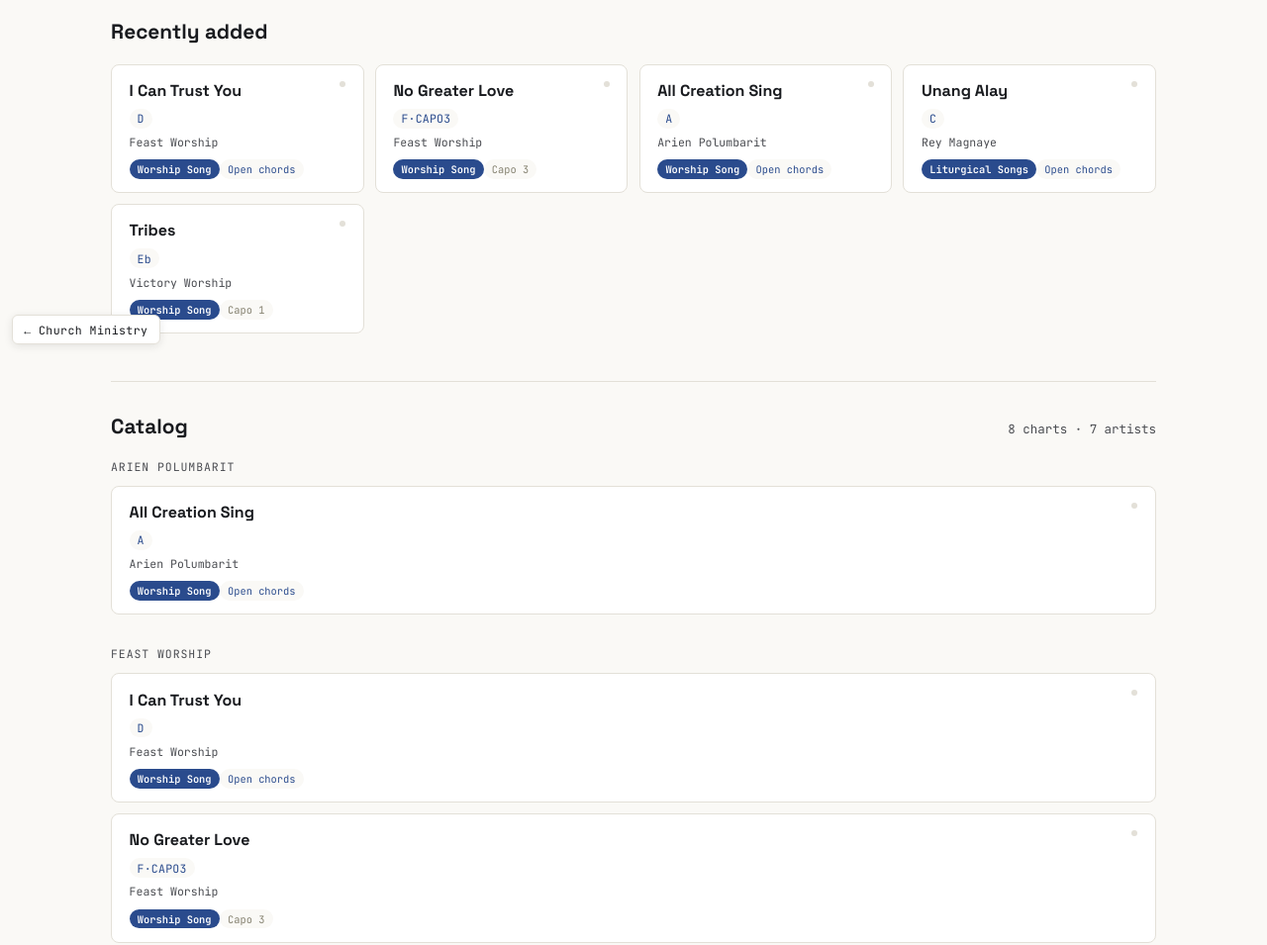
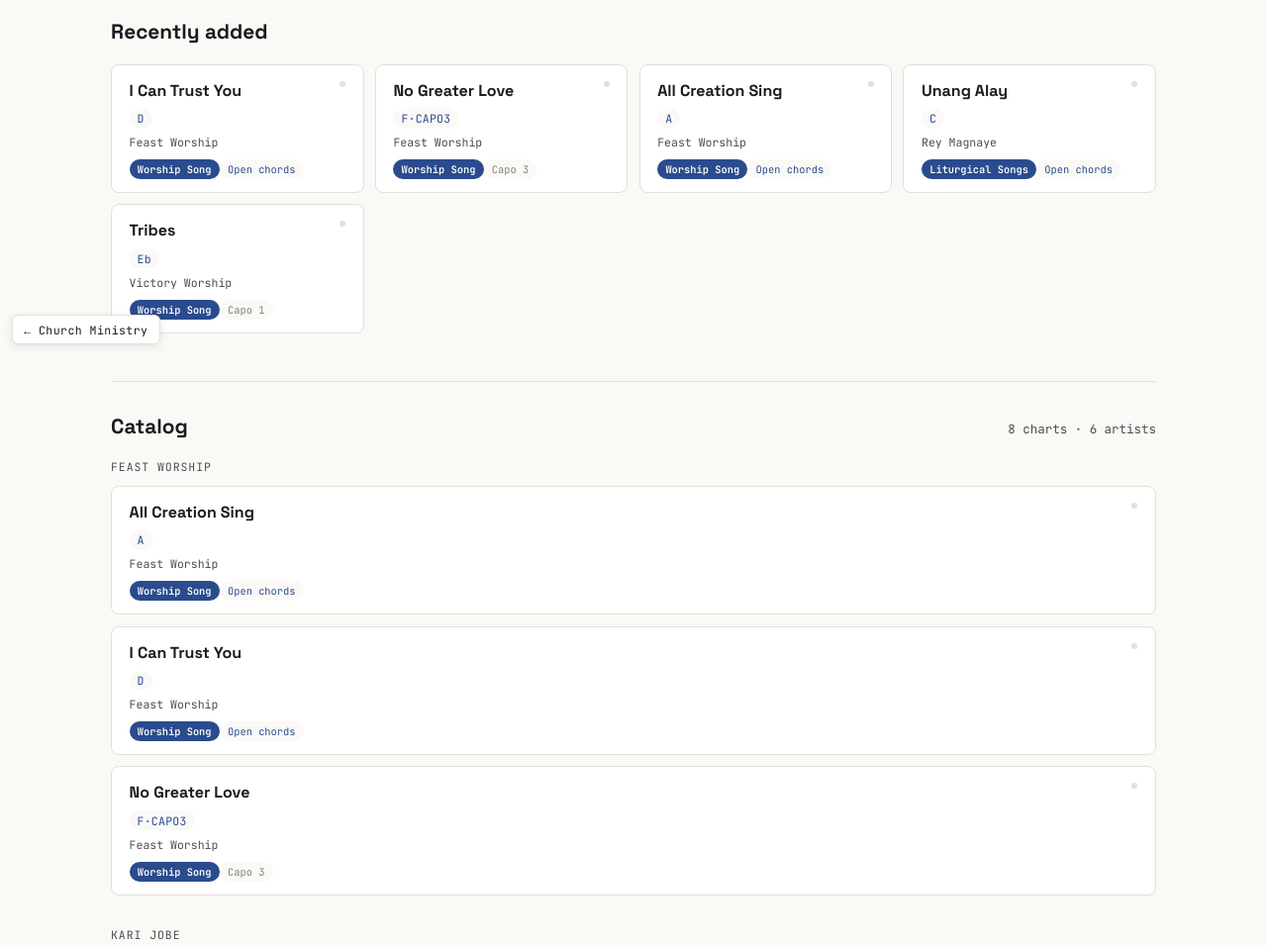
Before and after one commit to allenvincentlucas/Church-Ministry, a website: page worship-chord-library/site/index.html in a window 1280 px wide. Shown: the part 440-1395 px from the top of the page at 99% size. Drawn offline with Linux system fonts and the light colour scheme.

Commit message:
Change artist of 'All Creation Sing' to Feast Worship

```diff
--- a/worship-chord-library/data/artists.json
+++ b/worship-chord-library/data/artists.json
@@ -1,5 +1,4 @@
 [
-  "Arien Polumbarit",
   "Feast Worship",
   "Kari Jobe",
   "Rey Magnaye",
--- a/worship-chord-library/site/index.html
+++ b/worship-chord-library/site/index.html
@@ -55,11 +55,11 @@
       <div class="meta">Feast Worship</div>
       <div class="card-badges"><span class="tag category-tag">Worship Song</span><span class="tag capo-hint">Capo 3</span></div>
     </a>
-<a class="card" href="songs/all-creation-sing.html" data-search="all creation sing arien polumbarit worship song praise & celebration" data-category="Worship Song">
+<a class="card" href="songs/all-creation-sing.html" data-search="all creation sing feast worship worship song praise & celebration" data-category="Worship Song">
       <div class="dot"></div>
       <div class="title">All Creation Sing</div>
       <span class="callnum">A</span>
-      <div class="meta">Arien Polumbarit</div>
+      <div class="meta">Feast Worship</div>
       <div class="card-badges"><span class="tag category-tag">Worship Song</span><span class="tag friendly-hint">Open chords</span></div>
     </a>
 <a class="card" href="songs/unang-alay.html" data-search="unang alay rey magnaye liturgical songs offertory" data-category="Liturgical Songs">
@@ -81,22 +81,19 @@
 
   <div class="catalog-head">
     <h2>Catalog</h2>
-    <span class="catalog-count" id="catalog-count">8 charts · 7 artists</span>
+    <span class="catalog-count" id="catalog-count">8 charts · 6 artists</span>
   </div>
   <div id="catalog-list">
 
-      <div class="section-label" data-artist-section>Arien Polumbarit</div>
-      <a class="card" href="songs/all-creation-sing.html" data-search="all creation sing arien polumbarit worship song praise & celebration" data-category="Worship Song">
+      <div class="section-label" data-artist-section>Feast Worship</div>
+      <a class="card" href="songs/all-creation-sing.html" data-search="all creation sing feast worship worship song praise & celebration" data-category="Worship Song">
       <div class="dot"></div>
       <div class="title">All Creation Sing</div>
       <span class="callnum">A</span>
-      <div class="meta">Arien Polumbarit</div>
+      <div class="meta">Feast Worship</div>
       <div class="card-badges"><span class="tag category-tag">Worship Song</span><span class="tag friendly-hint">Open chords</span></div>
     </a>
-
-
-      <div class="section-label" data-artist-section>Feast Worship</div>
-      <a class="card" href="songs/i-can-trust-you.html" data-search="i can trust you feast worship worship song surrender & trust" data-category="Worship Song">
+<a class="card" href="songs/i-can-trust-you.html" data-search="i can trust you feast worship worship song surrender & trust" data-category="Worship Song">
       <div class="dot"></div>
       <div class="title">I Can Trust You</div>
       <span class="callnum">D</span>
```
Also changed, not shown: worship-chord-library/site/songs/all-creation-sing.html (+2 -2 lines), worship-chord-library/site/assets/cards/all-creation-sing.png, 1 other file.
